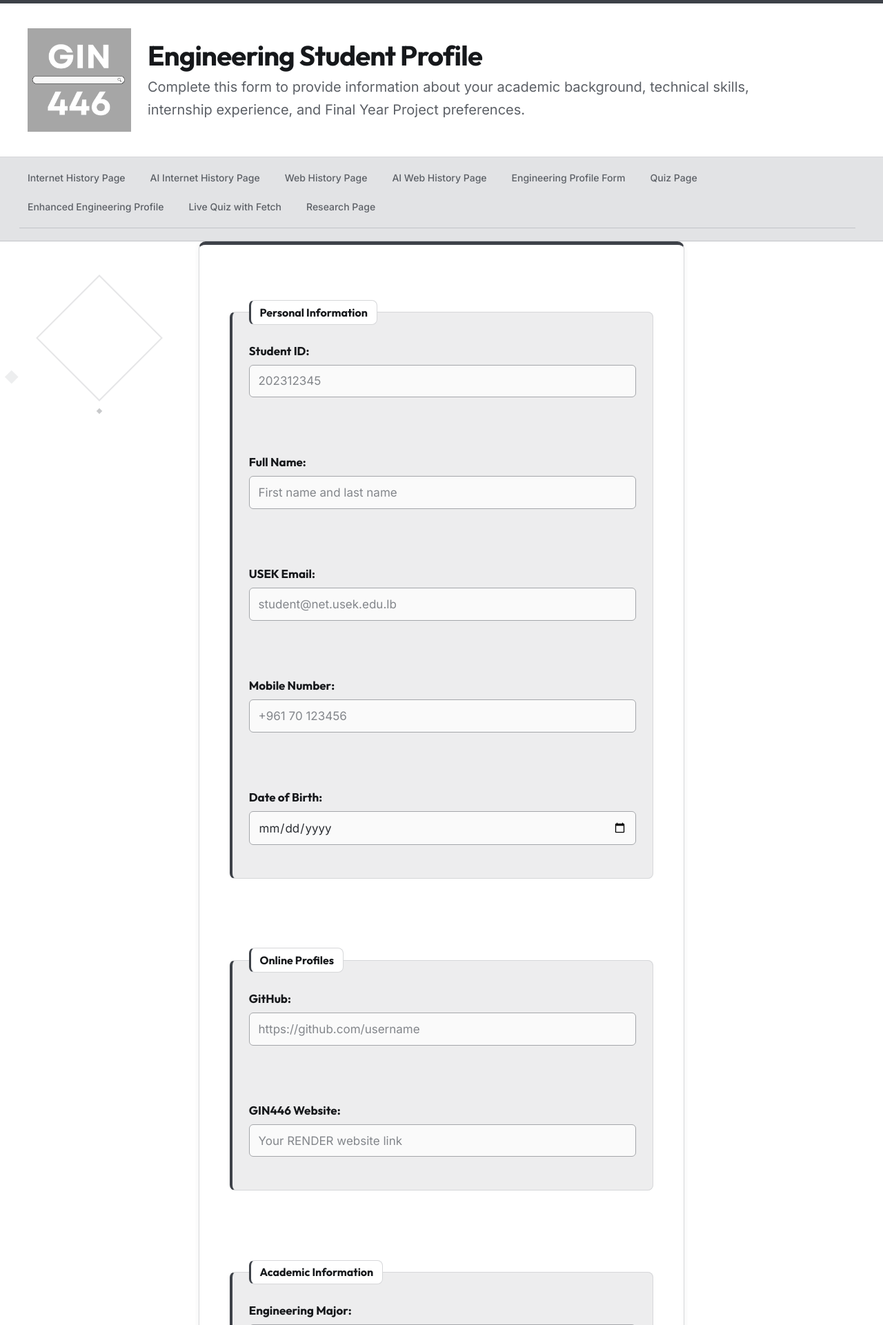
After one commit to Emmanuel-AB-26/web-programming-site-26, a Flask app: page /profile-validated in a window 1280 px wide. The commit adds this page. Shown: the top 1921 px of the page at 69% size. Run offline with Flask 3, Linux system fonts and the light colour scheme; some web fonts are replaced.

Commit message:
Week 7:Build a live Quiz with Fetch

```diff
--- a/app.py
+++ b/app.py
@@ -54,6 +54,8 @@ def home():
         {"week": 4, "title": "Engineering Student Profile", "url": "/submit-profile"},
         {"week": 5, "title": "JavaScript app", "url": "/quiz"},
         {"week": 6, "title": "Engineering Student Profile-Enhanced","url": "/submit-profile-review"},
+        {"week": 7, "title": "Live Quiz with Fetch", "url": "/live_quiz"},
+        {"week": 8, "title": "Profile Validated", "url": "/profile-validated"},
     ]
     return render_template("index.html", weekly_work=weekly_work)
 
@@ -108,6 +110,30 @@ def quiz():
 def submit_profile_review():
     return render_template("week6-profile-form.html")
 
+@app.route("/live_quiz", methods=["GET", "POST"])
+def live_quiz():
+    return render_template("live_quiz.html")
+
+
+@app.route("/profile-validated", methods=["GET", "POST"])
+def profile_validated():
+ if request.method == "POST":
+    errors, cleaned = validate_profile(request.form)
+    if errors:
+      # something's wrong -> re-show the FORM with errors + what was typed
+      return render_template(
+        "profile-form-validated.html",
+        errors=errors,
+        data=request.form,
+        sel_skills=request.form.getlist("skills"),
+        sel_software=request.form.getlist("software"),
+      )
+    # all good -> show the profile
+    return render_template("profile_validated.html", data=cleaned,
+               skills=cleaned.get("skills", []),
+               software=cleaned.get("software", []))
+  # first visit (GET): empty form
+ return render_template("profile-form-validated.html", errors={}, data={}, sel_skills=[], sel_software=[])
 
 if __name__ == "__main__":
-    app.run(debug=True)
+ app.run(debug=True)
--- a/templates/base.html
+++ b/templates/base.html
@@ -22,6 +22,8 @@
         <li><a href="{{ url_for('web_history_ai') }}">AI Web History Page</a></li>
         <li><a href="{{ url_for('submit_profile') }}">Engineering Profile Form</a></li>
         <li><a href="{{ url_for('quiz') }}">Quiz Page</a></li>
+        <li><a href="{{ url_for('submit_profile_review') }}">Enhanced Engineering Profile</a></li>
+        <li><a href="{{ url_for('live_quiz') }}">Live Quiz with Fetch</a></li>
         <li><a href="{{ url_for('research_page') }}">Research Page</a></li>
     </ul>
     {%block navigation%}
--- /dev/null
+++ b/templates/profile-form-validated.html
@@ -0,0 +1,341 @@
+
+{% extends "base.html" %}
+{% block head %}
+<link rel="stylesheet"
+      href="{{ url_for('static', filename='form_style.css') }}"/>
+{% endblock %}
+
+{% block title %}Engineering Student Profile{% endblock %}
+{% block headerTitle %}Engineering Student Profile{% endblock %}
+{% block headerParagraph %}
+Complete this form to provide information about your academic background, technical skills, internship experience, and Final Year Project preferences.
+{% endblock %}
+
+{% block content %}
+<form action="{{ url_for('submit_profile') }}" method="post">
+
+    <fieldset>
+        <legend>Personal Information</legend>
+
+        <label for="student_id">Student ID:</label>
+        <input type="text" id="student_id" name="student_id"
+               placeholder="202312345" pattern="[0-9]{9}" required>
+
+        <br><br>
+
+        <label for="fullname">Full Name:</label>
+        <input type="text" id="fullname" name="fullname"
+               placeholder="First name and last name" required>
+
+        <br><br>
+
+        <label for="email">USEK Email:</label>
+        <input type="email" id="email" name="email"
+               placeholder="student@net.usek.edu.lb"
+               pattern="[A-Za-z]+\.[A-Za-z]+@net\.usek\.edu\.lb"
+               required>
+
+        <br><br>
+
+        <label for="phone">Mobile Number:</label>
+        <input type="tel" id="phone" name="phone"
+               placeholder="+961 70 123456"
+               pattern="\+961 [0-9]{2} [0-9]{6}" required>
+
+        <br><br>
+
+        <label for="birthdate">Date of Birth:</label>
+        <input type="date" id="birthdate" name="birthdate" required>
+    </fieldset>
+
+    <br>
+
+    <fieldset>
+        <legend>Online Profiles</legend>
+
+        <label for="portfolio">GitHub:</label>
+        <input type="url" id="portfolio" name="portfolio"
+               placeholder="https://github.com/username"
+               pattern="https:\/\/github\.com\/[A-Za-z0-9-]+"
+               required>
+
+        <br><br>
+
+        <label for="gin446">GIN446 Website:</label>
+        <input type="url" id="gin446" name="gin446"
+               placeholder="Your RENDER website link"
+               pattern="https:\/\/[a-z0-9-]+\.onrender\.com\/?"
+               required>
+    </fieldset>
+
+    <br>
+
+    <fieldset>
+        <legend>Academic Information</legend>
+
+        <label for="major">Engineering Major:</label>
+        <select id="major" name="major" required>
+            <option value="">--Select your major--</option>
+            <option value="Computer">Computer Engineering</option>
+            <option value="Telecommunications">Telecommunications Engineering</option>
+            <option value="Electrical">Electrical Engineering</option>
+            <option value="Mechanical">Mechanical Engineering</option>
+            <option value="Civil">Civil Engineering</option>
+            <option value="Chemical">Chemical Engineering</option>
+            <option value="Biomedical">Biomedical Engineering</option>
+            <option value="Agricultural">Agricultural Engineering</option>
+            <option value="Food">Food Engineering</option>
+        </select>
+
+        <br><br>
+
+        <label for="gpa">Current GPA /100:</label>
+        <input type="number" id="gpa" name="gpa"
+               step="0.01" min="40" max="100"
+               placeholder="85.50" required>
+
+        <br><br>
+
+        <label for="credits">Credits Completed:</label>
+        <input type="number" id="credits" name="credits"
+               step="1" min="0" max="167" required>
+    </fieldset>
+
+    <br>
+
+    <fieldset>
+        <legend>Expected Graduation</legend>
+
+        <fieldset>
+            <legend>Expected Graduation Semester</legend>
+
+            <input type="radio" id="Spring" name="graduation" value="Spring">
+            <label for="Spring">Spring</label>
+
+            <input type="radio" id="Summer" name="graduation" value="Summer">
+            <label for="Summer">Summer</label>
+
+            <input type="radio" id="Fall" name="graduation" value="Fall">
+            <label for="Fall">Fall</label>
+        </fieldset>
+
+        <br>
+
+        <label for="graduation_month">Expected Graduation Month & Year:</label>
+        <input type="month" id="graduation_month" name="graduation_month">
+    </fieldset>
+
+    <br>
+
+    <fieldset>
+        <legend>Internship Experience</legend>
+
+        <fieldset>
+            <legend>Have you completed an engineering internship?</legend>
+
+            <input type="radio" id="internYES"
+                   name="internship_completed" value="Yes">
+            <label for="internYES">Yes</label>
+
+            <input type="radio" id="internNO"
+                   name="internship_completed" value="No">
+            <label for="internNO">No</label>
+        </fieldset>
+    </fieldset>
+
+    <br>
+
+    <fieldset>
+        <legend>Technical Skills and Experience</legend>
+
+        <fieldset>
+            <legend>Select all areas in which you have experience</legend>
+
+            <input type="checkbox" id="Programming"
+                   name="skills" value="Programming">
+            <label for="Programming">Programming</label>
+            <br>
+
+            <input type="checkbox" id="EmbeddedSystems"
+                   name="skills" value="Embedded Systems">
+            <label for="EmbeddedSystems">Embedded Systems</label>
+            <br>
+
+            <input type="checkbox" id="Electronics"
+                   name="skills" value="Electronics">
+            <label for="Electronics">Electronics</label>
+            <br>
+
+            <input type="checkbox" id="ComputerNetworks"
+                   name="skills" value="Computer Networks">
+            <label for="ComputerNetworks">Computer Networks</label>
+            <br>
+
+            <input type="checkbox" id="Telecommunications"
+                   name="skills" value="Telecommunications">
+            <label for="Telecommunications">Telecommunications</label>
+            <br>
+
+            <input type="checkbox" id="BiomedicalInstrumentation"
+                   name="skills" value="Biomedical Instrumentation">
+            <label for="BiomedicalInstrumentation">Biomedical Instrumentation</label>
+            <br>
+
+            <input type="checkbox" id="AI_ML"
+                   name="skills" value="Artificial Intelligence/Machine Learning">
+            <label for="AI_ML">Artificial Intelligence/Machine Learning</label>
+            <br>
+
+            <input type="checkbox" id="SignalProcessing"
+                   name="skills" value="Signal Processing">
+            <label for="SignalProcessing">Signal Processing</label>
+        </fieldset>
+
+        <br>
+
+        <label for="language">Primary Programming Language:</label>
+        <input type="text" id="language" name="language"
+               list="language_options" placeholder="Start typing...">
+
+        <datalist id="language_options">
+            <option value="Python">
+            <option value="Java">
+            <option value="C++">
+            <option value="C#">
+            <option value="JavaScript">
+            <option value="PHP">
+        </datalist>
+
+        <br><br>
+
+        <label for="software">Engineering Software Used:</label>
+        <select name="software" id="software" multiple>
+            <option value="MATLAB">MATLAB</option>
+            <option value="Simulink">Simulink</option>
+            <option value="LabVIEW">LabVIEW</option>
+            <option value="LTspice">LTspice</option>
+            <option value="Vivado">Vivado</option>
+            <option value="SolidWorks">SolidWorks</option>
+            <option value="ANSYS">ANSYS</option>
+        </select>
+    </fieldset>
+
+    <br>
+
+    <fieldset>
+        <legend>Final Year Project Preferences</legend>
+
+        <label for="project_title">Proposed Project Title:</label>
+        <input type="text" id="project_title" name="project_title"
+               placeholder="Enter a tentative project title">
+
+        <br><br>
+
+        <label for="project_area">Preferred Project Area:</label>
+        <select name="project_area" id="project_area">
+            <optgroup label="Computer Engineering">
+                <option value="Artificial Intelligence">Artificial Intelligence</option>
+                <option value="Web Applications">Web Applications</option>
+                <option value="Cybersecurity">Cybersecurity</option>
+                <option value="Internet of Things">Internet of Things</option>
+            </optgroup>
+
+            <optgroup label="Electrical Engineering">
+                <option value="Power Systems">Power Systems</option>
+                <option value="Renewable Energy">Renewable Energy</option>
+                <option value="Control Systems">Control Systems</option>
+            </optgroup>
+
+            <optgroup label="Biomedical Engineering">
+                <option value="Medical Imaging">Medical Imaging</option>
+                <option value="Biosensors">Biosensors</option>
+                <option value="Medical Devices">Medical Devices</option>
+            </optgroup>
+
+            <optgroup label="Telecommunications Engineering">
+                <option value="Wireless Communications">Wireless Communications</option>
+                <option value="5G/6G Networks">5G/6G Networks</option>
+                <option value="Signal/Image Processing">Signal/Image Processing</option>
+                <option value="RF Engineering">RF Engineering</option>
+            </optgroup>
+
+            <optgroup label="Mechanical Engineering">
+                <option value="Machine Design">Machine Design</option>
+                <option value="Thermal System Optimization">Thermal System Optimization</option>
+                <option value="Energy Research">Energy Research</option>
+            </optgroup>
+
+            <optgroup label="Chemical Engineering">
+                <option value="Chemical Process Design">Chemical Process Design</option>
+                <option value="Petroleum Engineering">Petroleum Engineering</option>
+                <option value="Water Treatment">Water Treatment</option>
+            </optgroup>
+
+            <optgroup label="Civil Engineering">
+                <option value="Bridge Design">Bridge Design</option>
+                <option value="Airport Design">Airport Design</option>
+                <option value="Skyscraper Design">Skyscraper Design</option>
+            </optgroup>
+
+            <optgroup label="Agricultural and Food Engineering">
+                <option value="Organic Agriculture">Organic Agriculture</option>
+                <option value="Wine Production">Wine Production</option>
+                <option value="Food Safety">Food Safety</option>
+            </optgroup>
+        </select>
+
+        <br><br>
+
+        <label for="description">Brief Project Description:</label>
+        <textarea id="description" name="description"
+                  rows="4" cols="50"
+                  placeholder="Describe the problem, proposed solution, and expected outcome..."></textarea>
+
+        <br><br>
+
+        <label for="team_size">Preferred Team Size:</label>
+        <input type="number" id="team_size" name="team_size"
+               step="1" min="1" max="4" required>
+
+        <br><br>
+
+        <label for="project_color">Choose a color for your project dashboard:</label>
+        <input type="color" id="project_color" name="project_color"
+               value="#a6a6a6">
+    </fieldset>
+
+    <br><br>
+
+    <fieldset>
+        <legend>Meeting Preferences</legend>
+
+        <label for="meeting_date">Preferred Meeting Date:</label>
+        <input type="date" id="meeting_date" name="meeting_date" required>
+
+        <br><br>
+
+        <label for="meeting_time">Preferred Meeting Time:</label>
+        <input type="time" id="meeting_time" name="meeting_time">
+    </fieldset>
+
+    <br>
+
+    <fieldset>
+        <legend>Confirmation</legend>
+
+        <input type="checkbox" id="confirmation"
+               name="confirmation" required>
+        <label for="confirmation">
+            I confirm that the information provided is accurate.
+        </label>
+    </fieldset>
+
+    <input type="hidden" name="form_version" value="2026-2027">
+
+    <br>
+
+    <button type="submit">Submit Profile</button>
+    <button type="reset">Clear Form</button>
+
+</form>
+{% endblock %}
```
Also changed, not shown: static/live_quiz.js (added, +257 -0 lines), templates/live_quiz.html (added, +30 -0 lines), validators.py (added).
